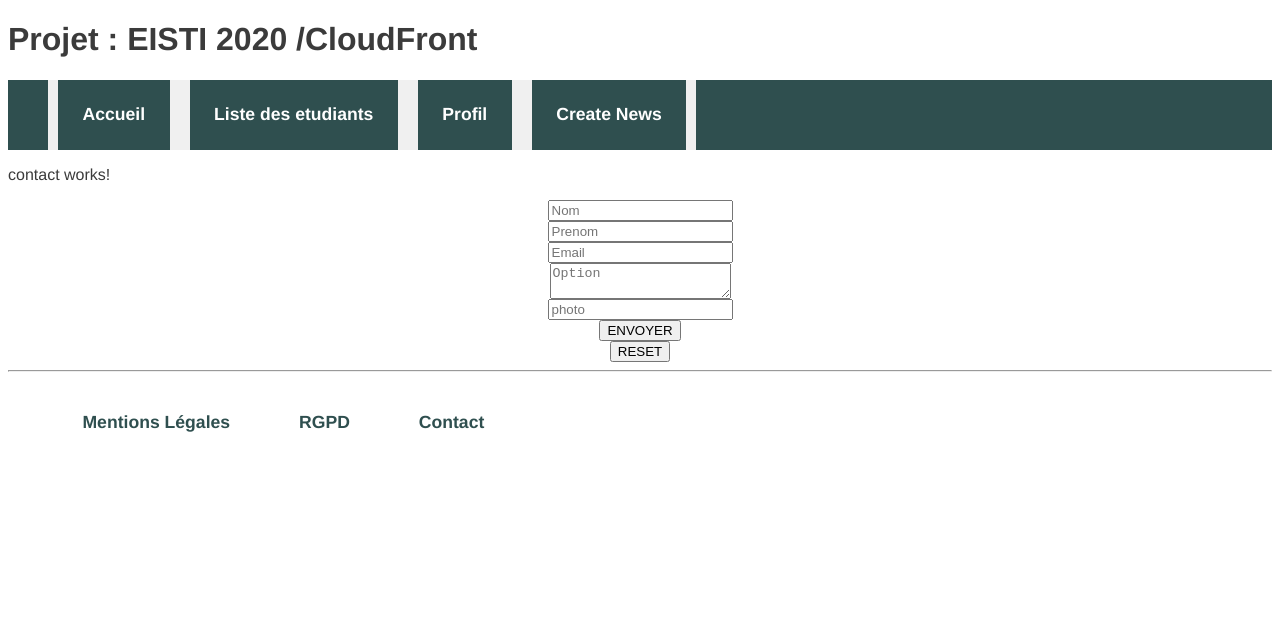
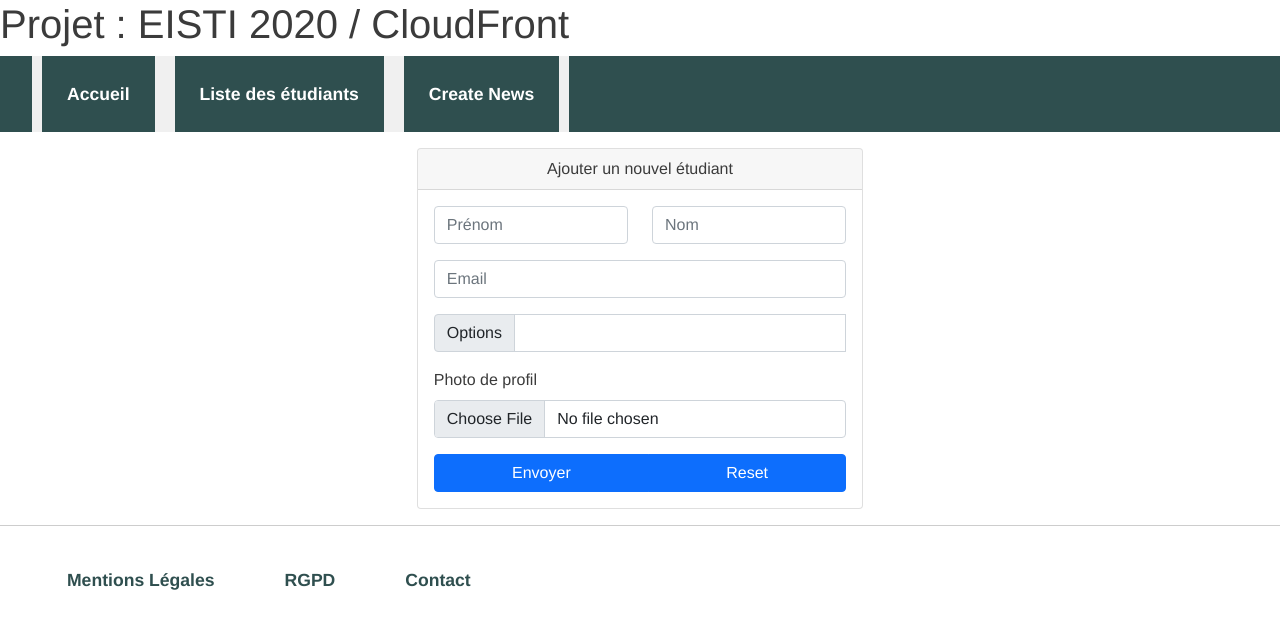
Before and after one commit to brunjustine/plateforme-etudiant, an Angular app: page /contact in a window 1280 px wide. Shown: the top 628 px of the page. Built offline with nearby package versions, Linux system fonts and the light colour scheme.

Commit message:
design contact form

```diff
--- a/package.json
+++ b/package.json
@@ -19,6 +19,7 @@
     "@angular/platform-browser": "~11.0.0",
     "@angular/platform-browser-dynamic": "~11.0.0",
     "@angular/router": "~11.0.0",
+    "bootstrap": "^4.5.3",
     "rxjs": "~6.6.0",
     "tslib": "^2.0.0",
     "zone.js": "~0.10.2"
--- a/src/app/accueil/accueil.component.html
+++ b/src/app/accueil/accueil.component.html
@@ -1 +1,5 @@
 <h1>Bienvenue !</h1>
+
+<div class="container">
+    <p>Ici vous pourrez enregistrer, lister et consulter le profil de vos étudiants.</p>
+</div>
--- a/src/app/app-routing.module.ts
+++ b/src/app/app-routing.module.ts
@@ -8,7 +8,6 @@
 
 const routes: Routes = [
   {path:"", component:AccueilComponent},
-  {path:"etudiant", component:EtudiantComponent},
   {path:"etudiant/:idEtudiant", component:EtudiantComponent},
   {path:"listeEtudiant", component:ListeEtudiantComponent},
   {path:"contact", component:ContactComponent},
--- a/src/app/app.component.ts
+++ b/src/app/app.component.ts
@@ -6,5 +6,5 @@
   styleUrls: ['./app.component.css']
 })
 export class AppComponent {
-  title:string = 'EISTI 2020 /CloudFront';
+  title:string = 'EISTI 2020 / CloudFront';
 }
--- a/src/app/contact/contact.component.css
+++ b/src/app/contact/contact.component.css
@@ -8,3 +8,7 @@
     margin:auto;
     padding : 8px 16 px;
 }
+
+.card {
+    margin: auto;
+}
--- a/src/app/contact/contact.component.html
+++ b/src/app/contact/contact.component.html
@@ -1,11 +1,43 @@
-<p>contact works!</p>
+<div class="container myForm">
+    <div class="card" style="width: 40%;">
+        <div class="card-header" style="text-align: center;">
+            Ajouter un nouvel étudiant
+        </div>
+        <div class="card-body">
+            <form>
+                <div class="row mb-3">
+                    <div class="col">
+                        <input type="text" class="form-control" placeholder="Prénom" aria-label="First name">
+                    </div>
+                    <div class="col">
+                        <input type="text" class="form-control" placeholder="Nom" aria-label="Last name">
+                    </div>
+                </div>
+                <div class="mb-3">
+                    <input type="email" class="form-control" id="inputEmail" placeholder="Email" required>
+                </div>
 
-    <form>
-        <input name="nom" [(ngModel)]="contact.nom" (input)=suiviInput() placeholder="Nom" type='text' required>
-        <input name="prenom" [(ngModel)]="contact.prenom" placeholder="Prenom" type='text' required>
-        <input name="mail" [(ngModel)]="contact.mail" placeholder="Email" type='email' required>
-        <textarea name="option" [(ngModel)]="contact.option" placeholder="Option" ></textarea>
-        <input name="photo" [(ngModel)]="contact.photo" placeholder="photo" type='text' required>
-        <input type="submit" value="ENVOYER">
-        <input type="reset" value="RESET">
-    </form>
+                <div class="input-group mb-3">
+                    <label class="input-group-text" for="inputOptions">Options</label>
+                    <input type="text" class="form-control" id="inputOptions" aria-describedby="optionHelp" list="options">
+                    <datalist id="options">
+                        <option>ICC</option>
+                        <option>ERP</option>
+                    </datalist>
+                </div>
+
+                <div class="mb-3">
+                    <label for="photoFile" class="form-label">Photo de profil</label>
+                    <input class="form-control" type="file" id="photoFile" required>
+                </div>
+
+                <div class="col-12" class="btn-group">
+                    <button type="submit" class="btn btn-primary">Envoyer</button>
+                    <button type="reset" class="btn btn-primary">Reset</button>
+                </div>
+
+
+            </form>
+        </div>
+    </div>
+</div>
--- a/src/app/etudiant/etudiant.component.html
+++ b/src/app/etudiant/etudiant.component.html
@@ -1,17 +1,18 @@
 <div class="etudiant" *ngIf="idEtudiant>=0">
-    <h1 class="title">{{servEtu.listeEtudiants[idEtudiant].nom}} {{servEtu.listeEtudiants[idEtudiant].prenom}}</h1>
+    <h1 class="title">{{myEtudiant.nom}} {{myEtudiant.prenom}}</h1>
     <hr>
     <ul>
-        <li><span class="field">Mail : </span>{{servEtu.listeEtudiants[idEtudiant].mail}}</li>
-        <li><span class="field">Age : </span>{{servEtu.listeEtudiants[idEtudiant].age}}</li>
+        <li><span class="field">Mail : </span>{{myEtudiant.mail}}</li>
+        <li><span class="field">Age : </span>{{myEtudiant.age}}</li>
     </ul>
     <div>
     <h1>Spécialités :</h1>
     <div class="divSpec">
         <ul  class="option">
-            <li *ngFor="let s of servEtu.listeEtudiants[idEtudiant].specialites">{{s}}</li>
+            <li *ngFor="let s of myEtudiant.specialites">{{s}}</li>
         </ul>
     </div>
-    <img [src]="servEtu.listeEtudiants[idEtudiant].photo">
+
+    <img [src]="myEtudiant.photo">
 
 </div>
--- a/src/app/etudiant/etudiant.component.ts
+++ b/src/app/etudiant/etudiant.component.ts
@@ -1,5 +1,6 @@
 import { Component, Input, OnInit } from '@angular/core';
 import { ActivatedRoute, Router } from '@angular/router';
+import { Profil } from '../modele/profil';
 import { EtudiantsService } from '../services/etudiants.service';
 
 @Component({
@@ -10,7 +11,9 @@
 export class EtudiantComponent implements OnInit {
 
   private sub : any;
-  idEtudiant : number =-1;
+  public myEtudiant : Profil | undefined;
+  @Input() idEtudiant : number =-1;
+
 
   constructor(public servEtu:EtudiantsService,
     private route: ActivatedRoute,
@@ -20,7 +23,9 @@
     this.sub = this.route.params.subscribe(params => {
       if (params['idEtudiant']) {
         this.idEtudiant = +params['idEtudiant']; // (+) converts string 'id' to a number
+        this.myEtudiant = this.servEtu.listeEtudiants[this.idEtudiant]
       }
    });
   }
+
 }
--- a/src/app/menu/menu.component.html
+++ b/src/app/menu/menu.component.html
@@ -4,10 +4,7 @@
             <a href routerLink="/">Accueil</a>
         </li>
         <li>
-            <a href routerLink="/listeEtudiant">Liste des etudiants</a>
-        </li>
-        <li>
-            <a href routerLink="/etudiant">Profil</a>
+            <a href routerLink="/listeEtudiant">Liste des étudiants</a>
         </li>
         <li>
             <a href="">Create News</a>
--- a/src/index.html
+++ b/src/index.html
@@ -6,6 +6,7 @@
   <base href="/">
   <meta name="viewport" content="width=device-width, initial-scale=1">
   <link rel="icon" type="image/x-icon" href="favicon.ico">
+  <link href="https://cdn.jsdelivr.net/npm/bootstrap@5.0.0-beta1/dist/css/bootstrap.min.css" rel="stylesheet" integrity="sha384-giJF6kkoqNQ00vy+HMDP7azOuL0xtbfIcaT9wjKHr8RbDVddVHyTfAAsrekwKmP1" crossorigin="anonymous">
 </head>
 <body>
   <app-root></app-root>
```
Also changed, not shown: 1 other file (tests, documents, lock files or other folders).
